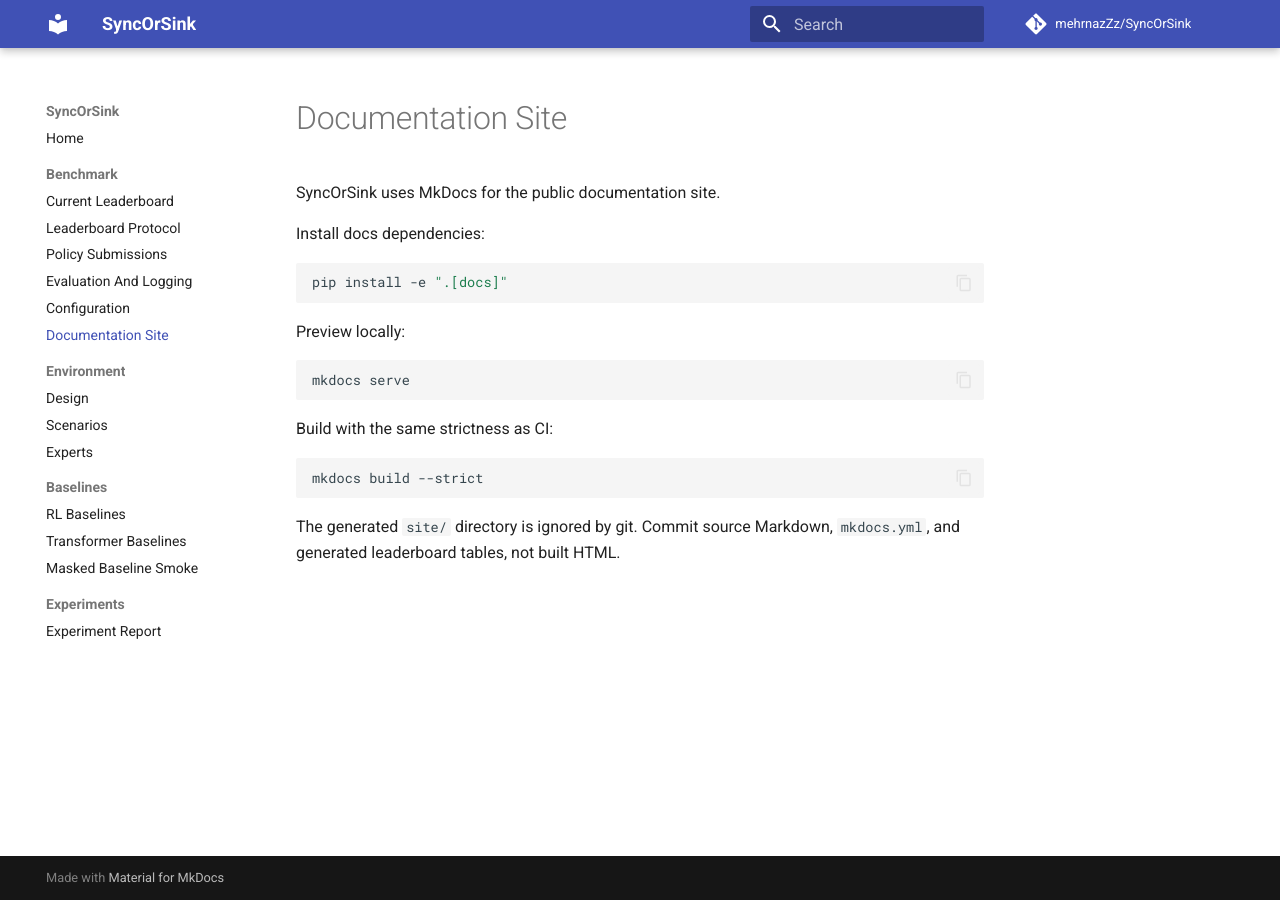
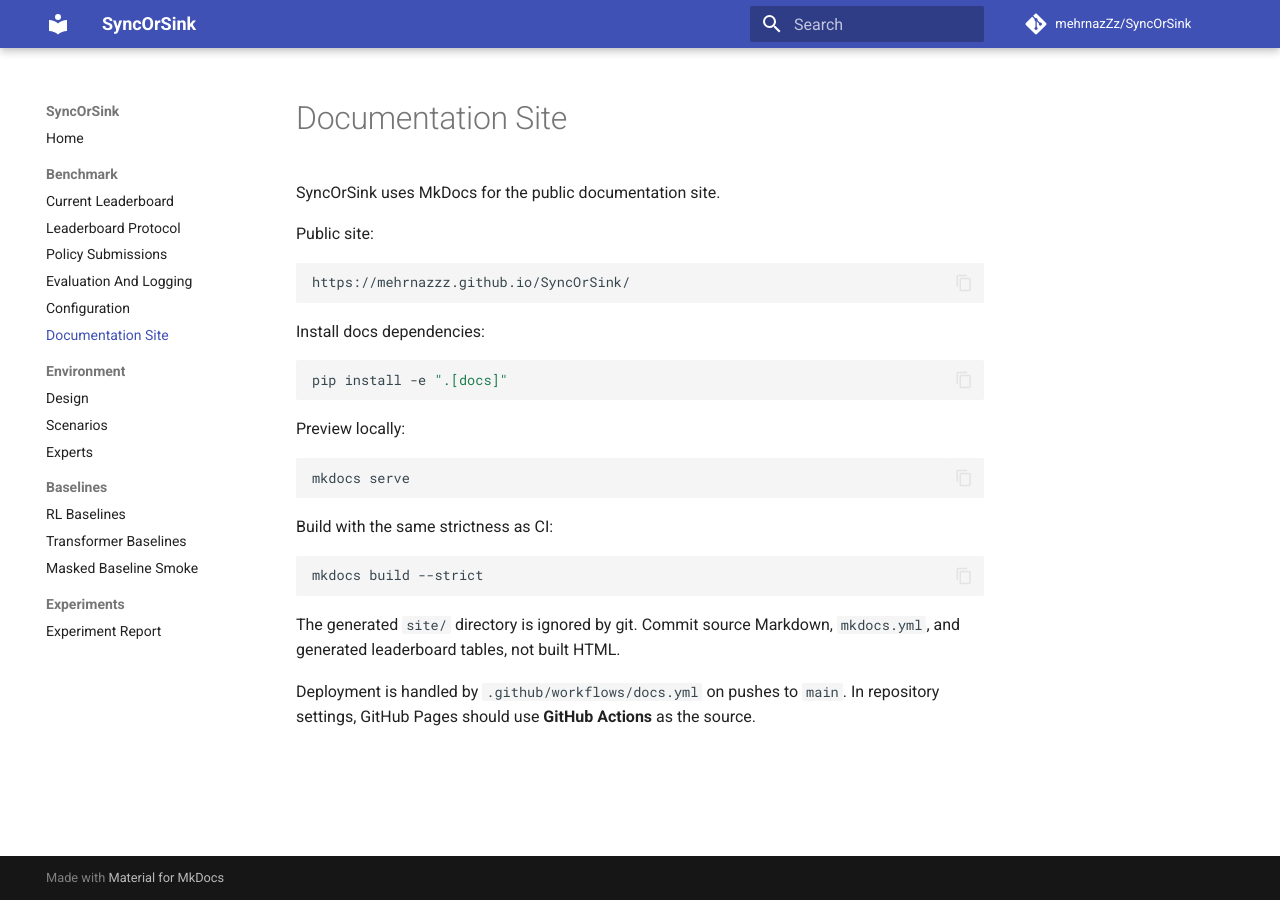
Before and after one commit to mehrnazZz/SyncOrSink, an MkDocs documentation site: the page built from docs/docs_site.md, in a window 1280 px wide. Built offline with MkDocs 1.6.1 and Material for MkDocs 9.7.7, drawn with Linux system fonts in a browser that asks for light colours; comment, search, counter and statistics services are not loaded.

Commit message:
Add GitHub Pages deploy workflow

````diff
--- a/docs/docs_site.md
+++ b/docs/docs_site.md
@@ -1,6 +1,12 @@
 # Documentation Site
 
 SyncOrSink uses MkDocs for the public documentation site.
+
+Public site:
+
+```text
+https://mehrnazzz.github.io/SyncOrSink/
+```
 
 Install docs dependencies:
 
@@ -22,3 +28,6 @@
 
 The generated `site/` directory is ignored by git. Commit source Markdown,
 `mkdocs.yml`, and generated leaderboard tables, not built HTML.
+
+Deployment is handled by `.github/workflows/docs.yml` on pushes to `main`.
+In repository settings, GitHub Pages should use **GitHub Actions** as the source.
````
Also changed, not shown: README.md (+2 -0 lines), 1 other file.
